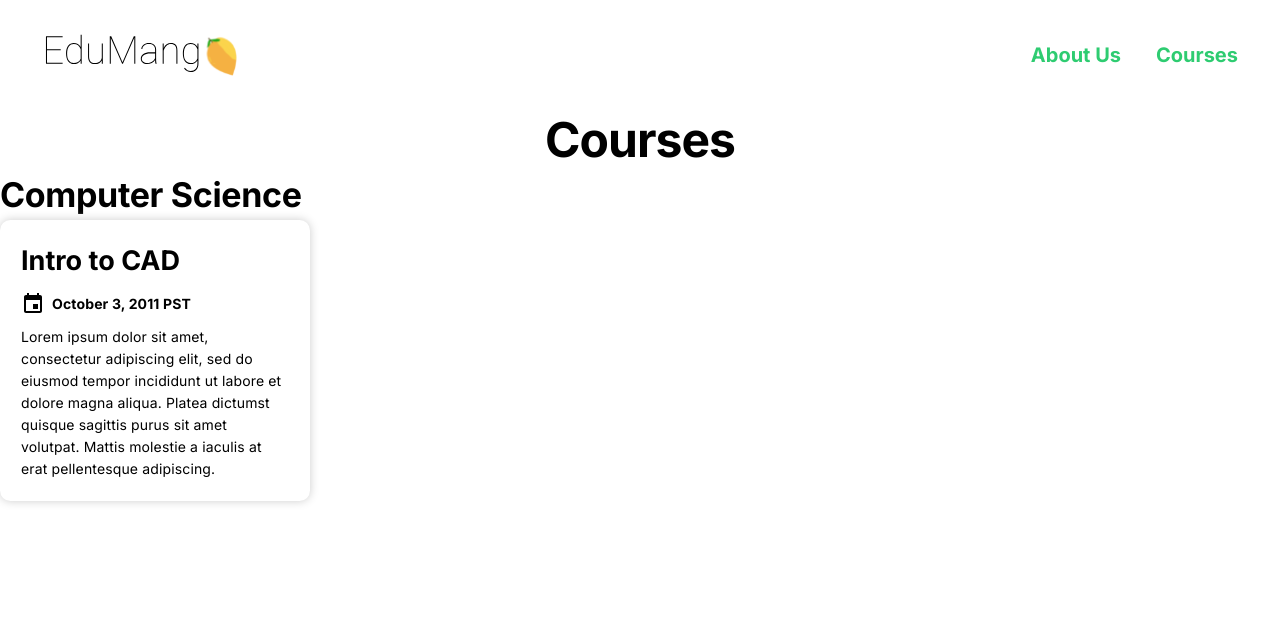
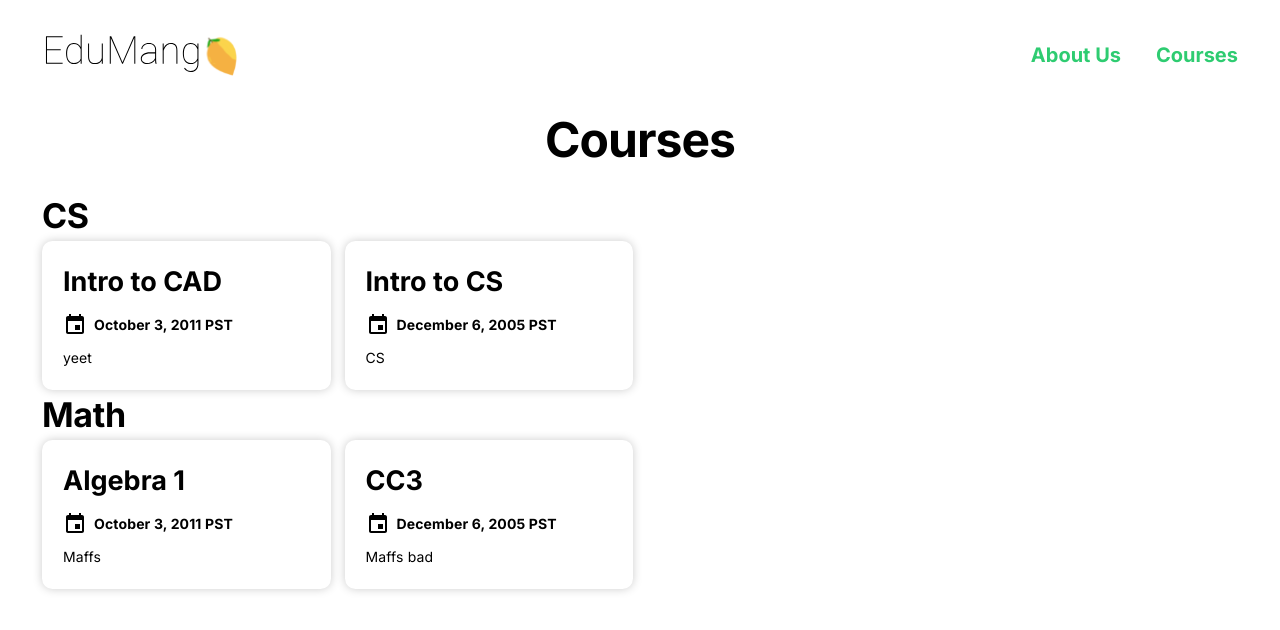
Before and after one commit to ShubhamPatilsd/www-edumango, a Next.js app: page /courses in a window 1280 px wide. Shown: the top 630 px of the page. Built offline with nearby package versions, Linux system fonts and the light colour scheme.

Commit message:
courses page updates

```diff
--- a/src/components/CourseCard.tsx
+++ b/src/components/CourseCard.tsx
@@ -29,7 +29,7 @@ const CourseCard: React.FC<CourseCardProps> = ({
   startingDate,
 }) => {
   return (
-    <div className="text-left shadow-around px-6 py-6 space-y-3 rounded-xl">
+    <div className="text-left shadow-around px-6 py-6 space-y-3 rounded-xl shadow-md hover:shadow-2xl transition transition-delay-15 ease-in-out">
       <h3 className={courseName ? "" : "hidden"}>{courseName}</h3>
 
       <h5
--- a/src/modules/courses.tsx
+++ b/src/modules/courses.tsx
@@ -2,28 +2,70 @@ import { Navbar } from "../components/Navbar";
 
 import CourseCard from "../components/CourseCard";
 
+import CourseCardGroup from "../components/CourseCardGroup"
+
+
 export default function Courses() {
+  const CS = [
+    {
+      courseName: "Intro to CAD",
+      courseDescription:
+        "yeet",
+      startingDate: new Date("05 October 2011"),
+    },
+    {
+      courseName: "Intro to CS",
+      courseDescription: "CS",
+      startingDate: new Date("010 December 2005")
+    }
+  ];
+
+  const Math = [
+    {
+      courseName: "Algebra 1",
+      courseDescription:
+        "Maffs",
+      startingDate: new Date("05 October 2011"),
+    },
+    {
+      courseName: "CC3",
+      courseDescription: "Maffs bad",
+      startingDate: new Date("010 December 2005")
+    }
+  ];
+
   return (
     <>
       <div className="md:px-12 px-4">
         <Navbar />
       </div>
-      <div className="">
-        <div className="text-center">
-          <h1>Courses</h1>
+
+      <div className="space-y-6">
+        <h1 className="text-center">Courses</h1>
+
+
+          <div className="md:px-12">
+            <CourseCardGroup groupTitle = "CS" >
+            {CS.map(({ courseName, courseDescription, startingDate}, i) => {
+              return (
+                  <CourseCard courseName = {courseName} courseDescription = {courseDescription} startingDate = {startingDate}/>
+              );
+
+            })}
+            </CourseCardGroup>
+
+            <CourseCardGroup groupTitle = "Math">
+            {Math.map(({ courseName, courseDescription, startingDate}, i) => {
+              return (
+                  <CourseCard courseName = {courseName} courseDescription = {courseDescription} startingDate = {startingDate}/>
+              );
+
+            })}
+            </CourseCardGroup>
+          </div>
+
         </div>
 
-        <div>
-          <h2>Computer Science</h2>
-          <div className="grid md:grid-cols-3 lg:grid-cols-4 sm:grid-cols-2 grid-cols-1 gap-4">
-            <CourseCard
-              courseName="Intro to CAD"
-              courseDescription="Lorem ipsum dolor sit amet, consectetur adipiscing elit, sed do eiusmod tempor incididunt ut labore et dolore magna aliqua. Platea dictumst quisque sagittis purus sit amet volutpat. Mattis molestie a iaculis at erat pellentesque adipiscing."
-              startingDate={new Date("05 October 2011")}
-            />
-          </div>
-        </div>
-      </div>
     </>
   );
 }
```
